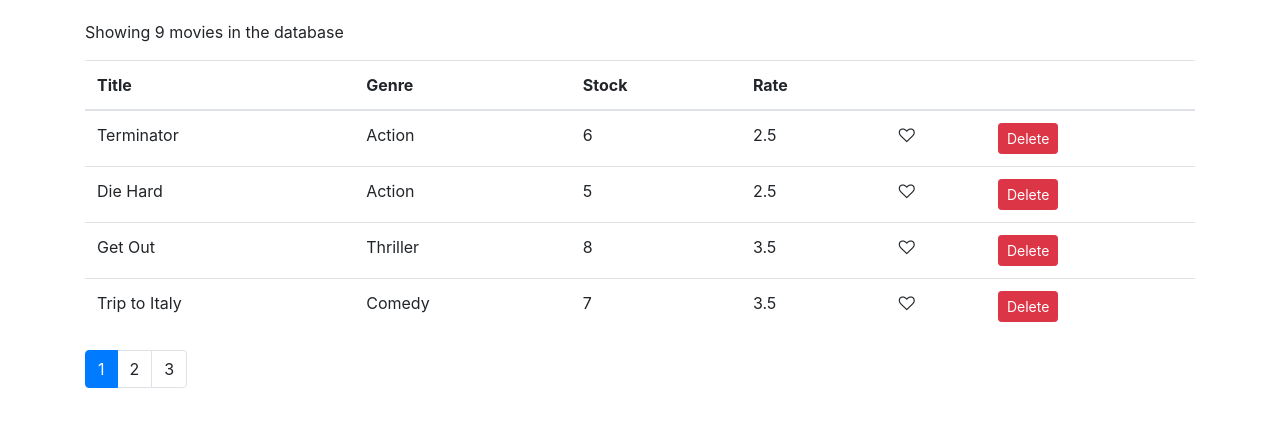
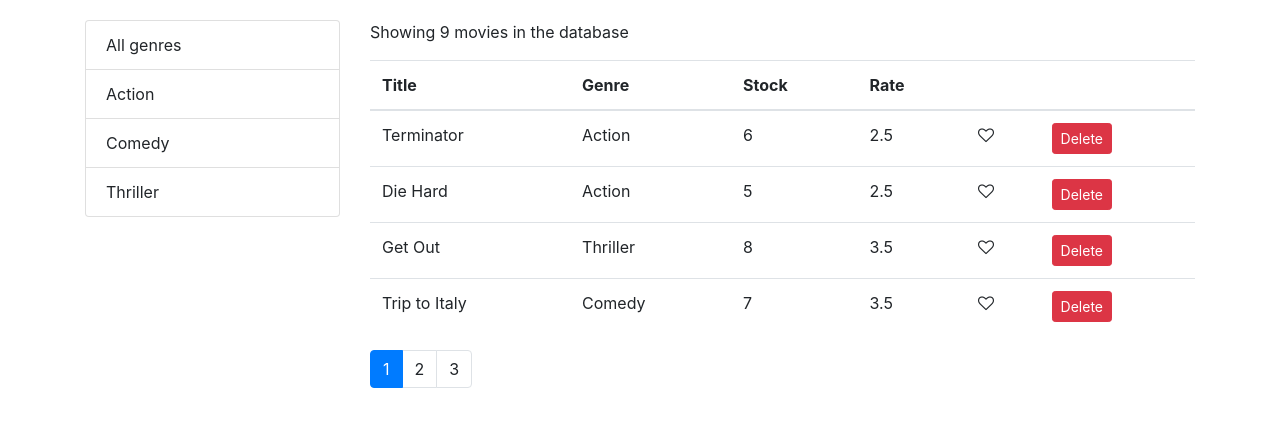
Before and after one commit to AlexRekish/vidly, a React (Create React App) app in the folder client/: page /movies/1 in a window 1280 px wide. Shown: the top 426 px of the page. Built offline with nearby package versions, Linux system fonts and the light colour scheme.

Commit message:
filtering complete

```diff
--- a/client/src/App.js
+++ b/client/src/App.js
@@ -3,6 +3,7 @@ import './App.css';
 import 'bootstrap/dist/css/bootstrap.min.css';
 import 'font-awesome/css/font-awesome.min.css';
 import { getMovies } from './services/fakeMovieService';
+import { getGenres } from './services/fakeGenreService';
 import Movies from './components/Movies/Movies';
 import paginate from './utils/paginate';
 
@@ -12,10 +13,20 @@ const movies = getMovies().map(movie => {
 
 class App extends Component {
   state = {
-    movies,
+    movies: [],
+    genres: [],
+    selectedGenre: '',
     pageSize: 4,
     currentPage: 1,
   }
+
+  componentDidMount() {
+    this.setState({
+      movies,
+      genres: [{ name: 'All genres'}, ...getGenres()],
+    });
+  }
+
   deleteMovieHandler = (id) => {
     const updatedMovies = this.state.movies.slice();
     const index = updatedMovies.findIndex(movie => movie._id === id);
@@ -34,25 +45,35 @@ class App extends Component {
     this.setState({ currentPage: page });
   }
 
-  checkNumberOfMovies = () => {
-    if (!this.state.movies.length) return <p>There are no movies in the database</p>;
-    return <p>Showing {this.state.movies.length} movies in the database</p>;
+  genreSelectHandler = (genre) => {
+    this.setState({ selectedGenre: genre, currentPage: 1});
+  }
+
+  checkNumberOfMovies = (number) => {
+    if (!number) return <p>There are no movies in the database</p>;
+    return <p>Showing {number} movies in the database</p>;
   };
 
   render() {
-    const { movies: allMovies, pageSize, currentPage } = this.state;
-    const movies = paginate(allMovies, currentPage, pageSize);
+    const { movies: allMovies, pageSize, currentPage, genres, selectedGenre } = this.state;
+    const filtered = selectedGenre && selectedGenre._id
+      ? allMovies.filter(movie => selectedGenre._id === movie.genre._id)
+      : allMovies;
+    const movies = paginate(filtered, currentPage, pageSize);
     return (
-      <main className="container">
+      <main className='container'>
         <Movies
-          count={this.checkNumberOfMovies()}
+          count={this.checkNumberOfMovies(filtered.length)}
           movies={movies}
           deleteMovie={this.deleteMovieHandler}
           onLike={this.likeMovieHandler}
-          itemCount={allMovies.length}
+          itemCount={filtered.length}
           pageSize={pageSize}
           onPageChanged={this.pageChangeHandler}
           currentPage={currentPage}
+          items={genres}
+          onItemSelect={this.genreSelectHandler}
+          selectedItem={selectedGenre}
         />
       </main>
     );
--- /dev/null
+++ b/client/src/components/Common/ListGroup/ListGroup.js
@@ -0,0 +1,26 @@
+import React from 'react';
+
+const ListGroup = (props) => {
+  const { items, onItemSelect, selectedItem } = props;
+  return (
+    <ul className='list-group'>
+    {
+      items.map(item => {
+        const classes = item === selectedItem ? 'list-group-item active' : 'list-group-item';
+        return (
+          <li
+            className={classes}
+            key={item._id}
+            onClick={() => onItemSelect(item)}
+            style={{ cursor: 'pointer'}}
+            tabIndex='0'
+          >
+            {item.name}
+          </li>);
+      })
+    }
+    </ul>
+   );
+}
+
+export default ListGroup;
--- a/client/src/components/Common/Pagination/Pagination.js
+++ b/client/src/components/Common/Pagination/Pagination.js
@@ -13,6 +13,7 @@ const pagination = (props) => {
             className={ page === currentPage ? 'page-item active' : 'page-item'}
             key={page}
             onClick={() => onPageChanged(page)}
+            tabIndex='0'
           >
             <a className="page-link">{page}</a>
           </li>
--- a/client/src/components/Movies/Movies.js
+++ b/client/src/components/Movies/Movies.js
@@ -1,43 +1,35 @@
-import React from "react";
+import React from 'react';
 import PropTypes from 'prop-types';
-import Movie from "./Movie/Movie";
 import Pagination from '../Common/Pagination/Pagination';
+import ListGroup from '../Common/ListGroup/ListGroup';
+import MoviesTable from './MoviesTable/MoviesTable';
 
 const movies = props => {
   const {count, deleteMovie, onLike, itemCount, pageSize, onPageChanged, currentPage, movies} = props;
   return (
-  <React.Fragment>
+  <div className='row'>
+    <div className="col-3">
+      <ListGroup
+        items={props.items}
+        onItemSelect={props.onItemSelect}
+        selectedItem={props.selectedItem}
+      />
+    </div>
+    <div className='col'>
       {count}
-    <table className="table">
-      <tbody>
-        {movies.map(movie => (
-          <Movie
-            movie={movie}
-            key={movie._id}
-            delete={() => deleteMovie(movie._id)}
-            onLike={() => onLike(movie._id)}
-            liked={movie.liked}
+      <MoviesTable
+        movies={movies}
+        onDelete={deleteMovie}
+        onLike={onLike}
       />
-        ))}
-      </tbody>
-      <thead>
-        <tr>
-          <th>Title</th>
-          <th>Genre</th>
-          <th>Stock</th>
-          <th>Rate</th>
-          <th/>
-          <th/>
-        </tr>
-      </thead>
-    </table>
       <Pagination
         itemCount={itemCount}
         pageSize={pageSize}
         onPageChanged={onPageChanged}
         currentPage={currentPage}
         />
-  </React.Fragment>)
+    </div>
+  </div>)
 };
 
 movies.propTypes = {
--- a/client/src/components/Movies/Movie/Movie.js
+++ b/client/src/components/Movies/MoviesTable/Movie/Movie.js
@@ -1,5 +1,5 @@
 import React from 'react';
-import Like from '../../Common/Like/Like';
+import Like from '../../../Common/Like/Like';
 
 const movie = (props) => {
   const {
@@ -23,7 +23,7 @@ const movie = (props) => {
       <td>
         <button
           onClick={props.delete}
-          className="btn btn-danger btn-sm"
+          className='btn btn-danger btn-sm'
         >
           Delete
         </button>
--- /dev/null
+++ b/client/src/components/Movies/MoviesTable/MoviesTable.js
@@ -0,0 +1,32 @@
+import React from 'react';
+import Movie from './Movie/Movie';
+
+const moviesTable = (props) => {
+  const { movies, onDelete, onLike } = props;
+  return (
+    <table className='table'>
+      <tbody>
+        {movies.map(movie => (
+          <Movie
+            movie={movie}
+            key={movie._id}
+            onDelete={() => onDelete(movie._id)}
+            onLike={() => onLike(movie._id)}
+            liked={movie.liked}
+          />
+        ))}
+      </tbody>
+      <thead>
+        <tr>
+          <th>Title</th>
+          <th>Genre</th>
+          <th>Stock</th>
+          <th>Rate</th>
+          <th/>
+          <th/>
+        </tr>
+      </thead>
+    </table>);
+}
+
+export default moviesTable;
```
Lines whose indentation alone changed are shown as unchanged.
